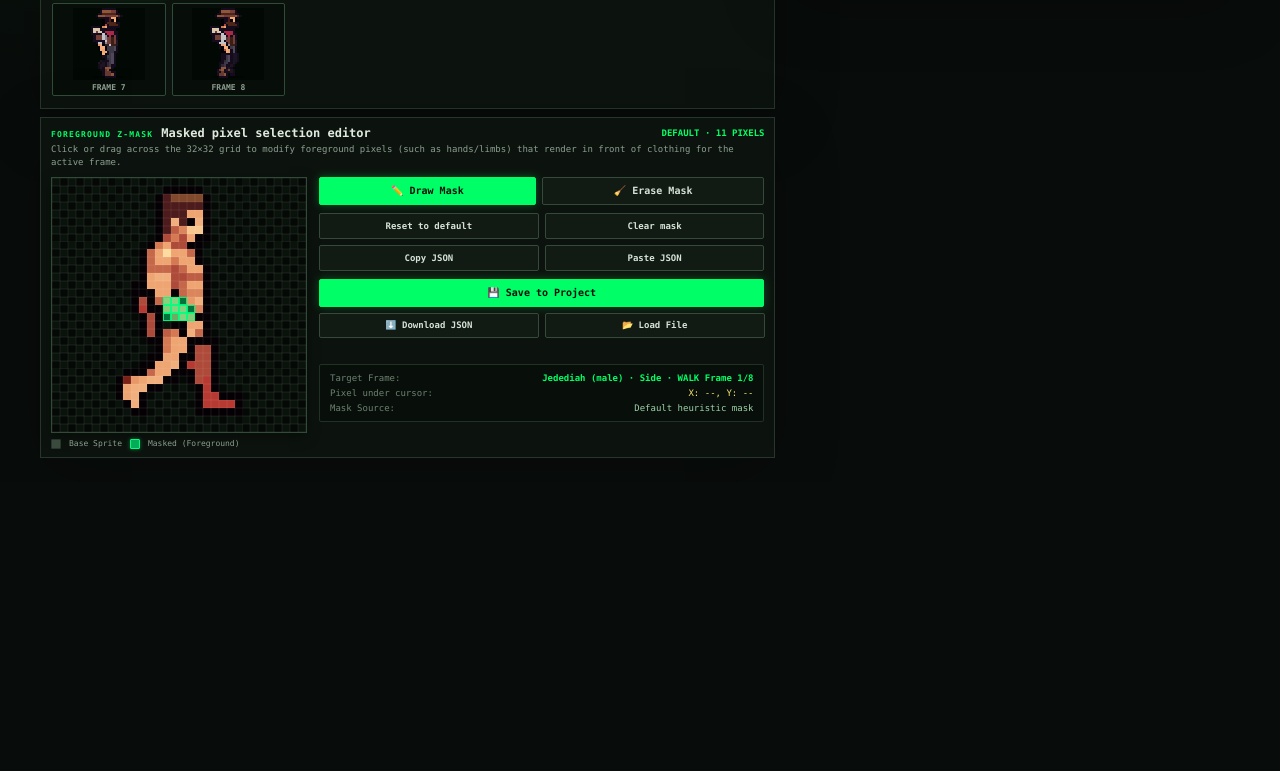
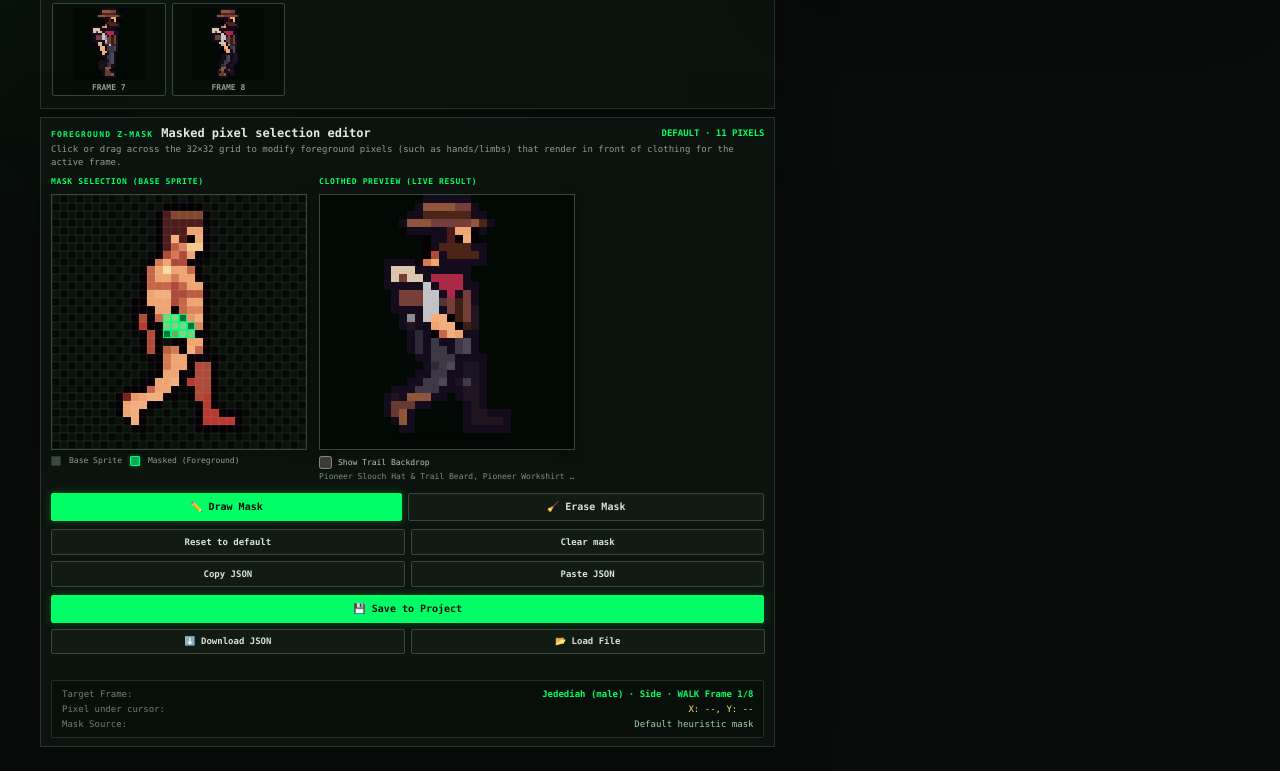
Before and after one commit to Aschachterle/OTGame, a website with bundled scripts: page frontend/scene-editor.html in a window 1280 px wide. Shown: the part 492-1263 px from the top of the page. Before the commit the page ends 974 px from the top, so only its background shows below. Built offline with nearby package versions, Linux system fonts and the light colour scheme.

Commit message:
Add live clothed preview window to foreground Z-mask editor

```diff
--- a/frontend/scene-editor.css
+++ b/frontend/scene-editor.css
@@ -294,23 +294,67 @@ h2 {
   align-items: flex-start;
 }
 
-.mask-canvas-container {
+.mask-canvas-title {
+  color: #00ff66;
+  font-size: 8px;
+  font-weight: 700;
+  letter-spacing: 0.08em;
+  text-transform: uppercase;
+  margin-bottom: 2px;
+}
+
+.mask-canvas-container,
+.mask-preview-container {
   display: flex;
   flex-direction: column;
   gap: 6px;
   flex: 0 0 auto;
 }
 
-#mask-editor-canvas {
+#mask-editor-canvas,
+#mask-preview-canvas {
   display: block;
   width: 256px;
   height: 256px;
   border: 1px solid #304c38;
   background: #040906;
   image-rendering: pixelated;
-  cursor: crosshair;
   user-select: none;
   box-shadow: 0 4px 12px rgba(0, 0, 0, 0.4);
+}
+
+#mask-editor-canvas {
+  cursor: crosshair;
+}
+
+.mask-preview-controls {
+  display: flex;
+  flex-direction: column;
+  gap: 3px;
+  max-width: 256px;
+}
+
+.mask-preview-backdrop-toggle {
+  display: flex;
+  align-items: center;
+  gap: 6px;
+  font-size: 8px;
+  color: #b9c5ba;
+  cursor: pointer;
+}
+
+.mask-preview-backdrop-toggle input {
+  accent-color: #00ff66;
+  margin: 0;
+}
+
+.mask-outfit-summary {
+  font-size: 8px;
+  color: #7e8e81;
+  white-space: nowrap;
+  overflow: hidden;
+  text-overflow: ellipsis;
+  max-width: 256px;
 }
 
 .mask-canvas-legend {
--- a/frontend/scene-editor.html
+++ b/frontend/scene-editor.html
@@ -83,10 +83,22 @@
         </p>
         <div class="mask-editor-body">
           <div class="mask-canvas-container">
+            <div class="mask-canvas-title">Mask Selection (Base Sprite)</div>
             <canvas id="mask-editor-canvas" width="256" height="256" aria-label="32 by 32 pixel mask editor"></canvas>
             <div class="mask-canvas-legend">
               <span class="legend-chip legend-base"></span><span>Base Sprite</span>
               <span class="legend-chip legend-mask"></span><span>Masked (Foreground)</span>
+            </div>
+          </div>
+          <div class="mask-preview-container">
+            <div class="mask-canvas-title">Clothed Preview (Live Result)</div>
+            <canvas id="mask-preview-canvas" width="256" height="256" aria-label="32 by 32 pixel clothed preview"></canvas>
+            <div class="mask-preview-controls">
+              <label class="mask-preview-backdrop-toggle">
+                <input id="mask-preview-backdrop" type="checkbox">
+                <span>Show Trail Backdrop</span>
+              </label>
+              <span id="mask-outfit-summary" class="mask-outfit-summary"></span>
             </div>
           </div>
           <div class="mask-editor-controls">
--- a/frontend/src/scene-editor.js
+++ b/frontend/src/scene-editor.js
@@ -15,7 +15,8 @@ import {
   exportAllMaskOverrides,
   importMaskOverrides,
   getAllCustomMasksObject,
-  saveCustomMasksToServer
+  saveCustomMasksToServer,
+  summarizeMemberOutfit
 } from './character-designer.js?v=sprite32_1';
 import { trailMilestones } from './state.js';
 import {
@@ -59,6 +60,9 @@ const spriteFrameStrip = document.querySelector('#sprite-frame-strip');
 const spriteFrameReadout = document.querySelector('#sprite-frame-readout');
 
 const maskEditorCanvas = document.querySelector('#mask-editor-canvas');
+const maskPreviewCanvas = document.querySelector('#mask-preview-canvas');
+const maskPreviewBackdrop = document.querySelector('#mask-preview-backdrop');
+const maskOutfitSummary = document.querySelector('#mask-outfit-summary');
 const maskStatusReadout = document.querySelector('#mask-status-readout');
 const maskModeDraw = document.querySelector('#mask-mode-draw');
 const maskModeErase = document.querySelector('#mask-mode-erase');
@@ -87,6 +91,9 @@ if (
   || !(spriteFrameStrip instanceof HTMLElement)
   || !(spriteFrameReadout instanceof HTMLOutputElement)
   || !(maskEditorCanvas instanceof HTMLCanvasElement)
+  || !(maskPreviewCanvas instanceof HTMLCanvasElement)
+  || !(maskPreviewBackdrop instanceof HTMLInputElement)
+  || !(maskOutfitSummary instanceof HTMLElement)
   || !(maskStatusReadout instanceof HTMLOutputElement)
   || !(maskModeDraw instanceof HTMLButtonElement)
   || !(maskModeErase instanceof HTMLButtonElement)
@@ -694,6 +701,20 @@ function renderMaskEditor() {
       maskPixelInfo.textContent = `X: ${hx}, Y: ${hy} | ${isMasked ? 'MASKED' : 'UNMASKED'} (${basePixel})`;
     }
   }
+
+  // Render clothed preview with fitted outfits and Z-mask applied
+  const clothedGrid = getCharacterFrameGrid(
+    target.member.appearance,
+    target.view,
+    target.animationMode,
+    target.frameIndex
+  );
+  renderCharacterGridToCanvas(maskPreviewCanvas, clothedGrid, {
+    bgColor: '#020904',
+    includeBackdrop: maskPreviewBackdrop.checked,
+    backdropId: state.currentTrailSnapshot?.biome || 'prairie'
+  });
+  maskOutfitSummary.textContent = summarizeMemberOutfit(target.member);
 }
 
 function applyMaskPixel(x, y, mode) {
@@ -895,6 +916,10 @@ maskFileInput.addEventListener('change', async (evt) => {
   }
 });
 
+maskPreviewBackdrop.addEventListener('change', () => {
+  renderMaskEditor();
+});
+
 updateState();
 renderSpriteViewer();
 renderMaskEditor();
```
